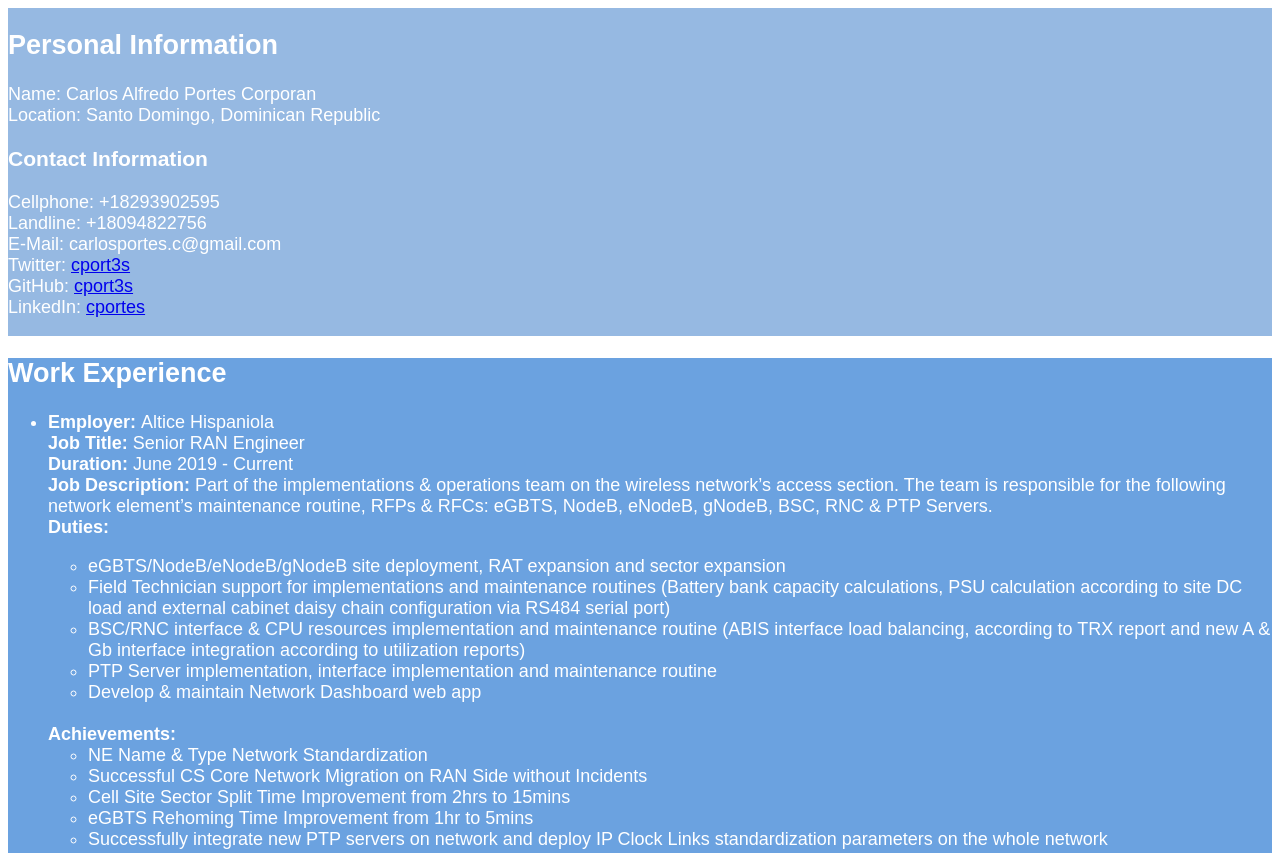
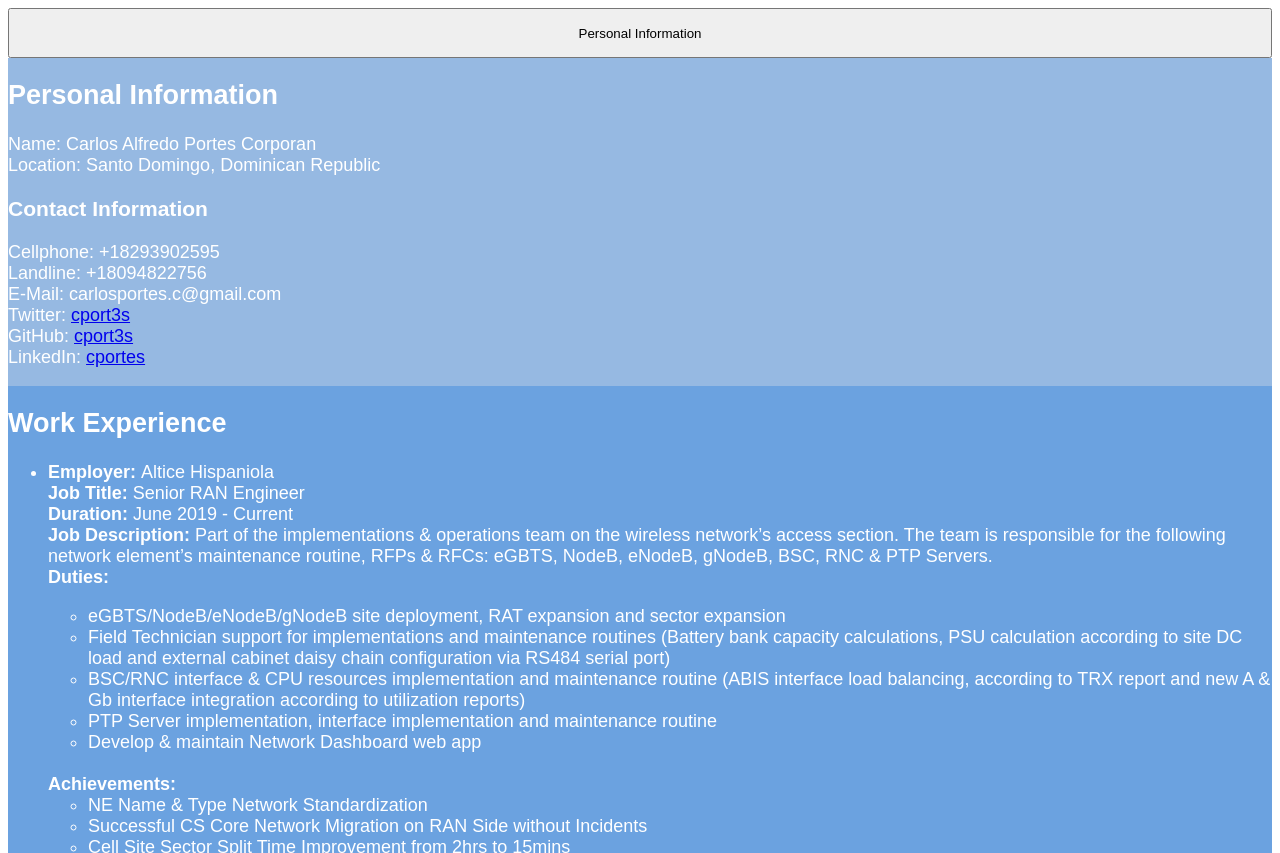
Before and after one commit to cport3s/personalWebPage, a plain HTML site: page main.html in a window 1280 px wide. Shown: the top 853 px of the page. Drawn offline with Linux system fonts and the light colour scheme.

Commit message:
2020082701
Button added. Changing laptop.

```diff
--- a/main.css
+++ b/main.css
@@ -4,12 +4,21 @@
 }
 
 @keyframes expandAnimation {
-    from {height: 40px;}
-    to {height: auto;}
+    0% {height: 40px;}
+    10% {height: 60px;}
+    20% {height: 80px;}
+    30% {height: 100px;}
+    40% {height: 120px;}
+    50% {height: 140px;}
+    60% {height: 160px;}
+    70% {height: 180px;}
+    80% {height: 200px;}
+    90% {height: 220px;}
+    100% {height: auto;}
 }
 
 body {
-    display: block;
+    display: flex;
     flex-direction: column;
     flex-wrap: wrap;
     color: white;
@@ -18,18 +27,27 @@ body {
 }
 
 .personal_information {
-    overflow: hidden;
-    flex: 1;
+    display: inline;
+    flex: 2;
     background-color: rgb(150, 185, 226);
 }
 
+.showButton {
+    flex: 1;
+}
+
+.showButton button {
+    width: 100%;
+    height: 50px;
+}
+
 .work_experience {
-    flex: 2;
+    flex: 3;
     background-color: rgb(107, 162, 224);
 }
 
 .education {
-    flex: 3;
+    flex: 4;
     background-color: rgb(150, 185, 226);
 }
 
--- a/main.html
+++ b/main.html
@@ -5,6 +5,9 @@
         <script src="main.js"></script>
     </head>
     <body onload="fadeInBody()">
+        <section class="showButton">
+            <button type="button" onclick="showPersonalInfoBox()">Personal Information</button>
+        </section>
         <section class="personal_information">
             <h1>Personal Information</h1>
             <p>Name: Carlos Alfredo Portes Corporan<br>Location: Santo Domingo, Dominican Republic</p>
--- a/main.js
+++ b/main.js
@@ -1,8 +1,12 @@
 function fadeInBody() {
     document.body.style.animationName = 'fadeInAnimation';
     document.body.style.animationDuration = '2s';
-    var personalInformation = document.getElementsByClassName('personal_information');
-    personalInformation[0].style.animationName = 'expandAnimation';
-    personalInformation[0].style.animationDuration = '4s';
+
+    /*var personalInformation = document.getElementsByClassName('personal_information');*/
+    /*personalInformation[0].style.animationName = 'expandAnimation';*/
+    /*personalInformation[0].style.animationDuration = '1s';*/
+}
+
+function showPersonalInfoBox() {
 
 }
```
